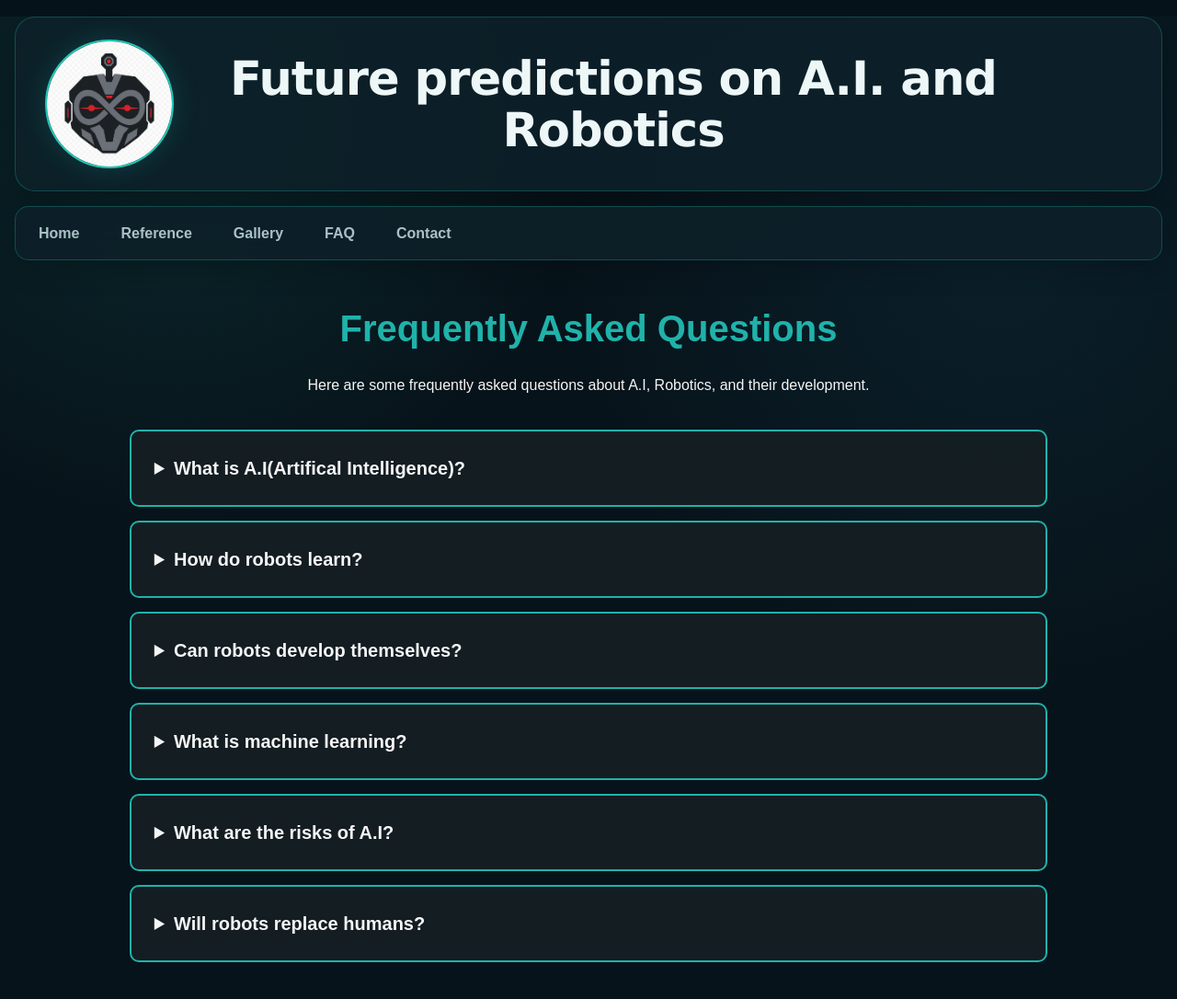
After one commit to SimonXiong02/Responsive_website, a Django app: page /faq/ in a window 1280 px wide. The commit adds this page. Shown: the whole page at 92% size. Run offline with Django 5.2, Linux system fonts and the light colour scheme.

Commit message:
v002.4: Added faq.html

```diff
--- a/polls/templates/base.html
+++ b/polls/templates/base.html
@@ -24,6 +24,7 @@
                 <li><a href="{% url 'home' %}">Home</a></li>
                 <li><a href="{% url 'reference' %}">Reference</a></li>
                 <li><a href="{% url 'gallery' %}">Gallery</a></li>
+                <li><a href="{% url 'faq' %}">FAQ</a></li>
                 <li><a href="{% url 'contact' %}">Contact</a></li>
             </ul>
         </div>
--- /dev/null
+++ b/polls/templates/faq.html
@@ -0,0 +1,69 @@
+{% extends 'base.html' %}
+{% block content %}
+
+<div class="faq-page">
+    <h1 class="faq-title">
+        Frequently Asked Questions
+    </h1>
+
+    <p class="faq-intro">
+        Here are some frequently asked questions about A.I, Robotics, and their development.
+    </p>
+
+    <div class="faq-container">
+        <details class="faq-item">
+            <summary>What is A.I(Artifical Intelligence)?</summary>
+            <p>
+                A.I, or Artifical Intelligence, is a technology that allow
+                computers and machines to perform tasks that normally require human thinking.
+                Such as learning, problem solving, recognising patterns, and making decisions.
+            </p>
+        </details>
+
+        <details class="faq-item">
+            <summary>How do robots learn?</summary>
+            <p>
+                Robots can learn by using A.I and machinary. They can practice tasks consistently,
+                receive feedback, and improve their behaviour over time.
+            </p>
+        </details>
+
+        <details class="faq-item">
+            <summary>Can robots develop themselves?</summary>
+            <p>
+                Some robotic operation systems can improve their own task performances through
+                machine learning. However, this does not mean that physical robots can independently redesign
+                and develop themselves.
+            </p>
+        </details>
+
+        <details class="faq-item">
+            <summary>What is machine learning?</summary>
+            <p>
+                Machine learning is a type of A.I in which computers learn patterns from data
+                or experience, instead of running the same instructions for every possible situation.
+            </p>
+        </details>
+
+        <details class="faq-item">
+            <summary>What are the risks of A.I?</summary>
+            <p>
+                A.I can create challenges such as misinformation, fearmongering, privacy concerns,
+                security risks, and unexpected behaviour.
+                This is why responsible development and careful management
+                matters.
+            </p>
+        </details>
+
+        <details class="faq-item">
+            <summary>Will robots replace humans?</summary>
+            <p>
+                Robots can still replace us in some repetitive or dangerous tasks.
+                However, many jobs out there still require some sort of human creatitiy,
+                communication, judgement, and decisions-making. The effect of robots will
+                depend on how technology is developed and used.
+            </p>
+        </details>
+    </div>
+</div>
+{% endblock %}
--- a/polls/templates/home.html
+++ b/polls/templates/home.html
@@ -1,5 +1,4 @@
 {% extends 'base.html' %}
-{% load static %}
 {% block content %}
 <h1 class="home-h1">Welcome to the prophecy of future robotics and AI.</h1>
 
--- a/polls/templates/reference.html
+++ b/polls/templates/reference.html
@@ -1,5 +1,4 @@
 {% extends 'base.html' %}
-{% load static %}
 {% block content %}
 <h1 class="mywork-h1">These are some references to A.I's dangerous potential.</h1>
 
--- a/polls/urls.py
+++ b/polls/urls.py
@@ -5,5 +5,6 @@ urlpatterns = [
     path('', views.home, name='home'),
     path('reference/', views.reference, name='reference'),
     path('gallery/', views.gallery, name='gallery'),
+    path('faq/', views.faq, name='faq'),
     path('contact/', views.contact, name='contact'),
 ]
--- a/polls/views.py
+++ b/polls/views.py
@@ -13,16 +13,20 @@ def reference(request):
 def gallery(request):
     return render(request, 'gallery.html')
 
+def faq(request):
+    return render(request, 'faq.html')
+
 def contact(request):
+    form = ContactForm()
+
     if request.method == "POST":
         form = ContactForm(request.POST)
+
         if form.is_valid():
-            # process from (e.g., print or save)
-            name = form.cleaned_data['name']
-            email = form.cleaned_data['email']
-            message = form.cleaned_data['message']
-            messages.success(request, 'Your message has been sent!')
-            return redirect('contact') # redirect to same page to clear form
-    else:
-        form = ContactForm()
-    return render(request, 'contact.html', {'form': form})
+            messages.success(
+                request,
+                "Thank you! Your message has been sent successfully."
+            )
+            form = ContactForm()
+
+    return render(request, 'contact.html', {"form": form})
--- a/static/style.css
+++ b/static/style.css
@@ -404,6 +404,59 @@ body {
     color: white;
 }
 
+/* ---------- FAQ ----------- */
+.faq-page {
+    width: 80%;
+    max-width: 1000px;
+    margin: 40px auto;
+}
+
+.faq-title {
+    color: lightseagreen;
+    text-align: center;
+    font-size: 40px;
+    margin-bottom: 15px;
+}
+
+.faq-intro {
+    color: whitesmoke;
+    text-align: center;
+    line-height: 1.6;
+    margin-bottom: 35px;
+}
+
+.faq-container {
+    display: flex;
+    flex-direction: column;
+    gap: 15px;
+}
+
+.faq-item {
+    background-color: rgba(20, 30, 35, 0.9);
+    border: 2px solid lightseagreen;
+    border-radius: 10px;
+    padding: 5px 20px;
+}
+
+.faq-item summary {
+    color: whitesmoke;
+    font-size: 20px;
+    font-weight: bold;
+    padding: 18px 5px;
+    cursor: pointer;
+}
+
+.faq-item summary:hover {
+    color: lightseagreen;
+}
+
+.faq-item p {
+    color: whitesmoke;
+    line-height: 1.7;
+    padding: 0 5px 18px;
+    margin: 0;
+}
+
 /* ---------- Contact form ---------- */
 .Inputs {
     max-width: 720px;
```
Also changed, not shown: other parts of static/style.css (+34 -6 lines), polls/templates/contact.html (+13 -3 lines).
